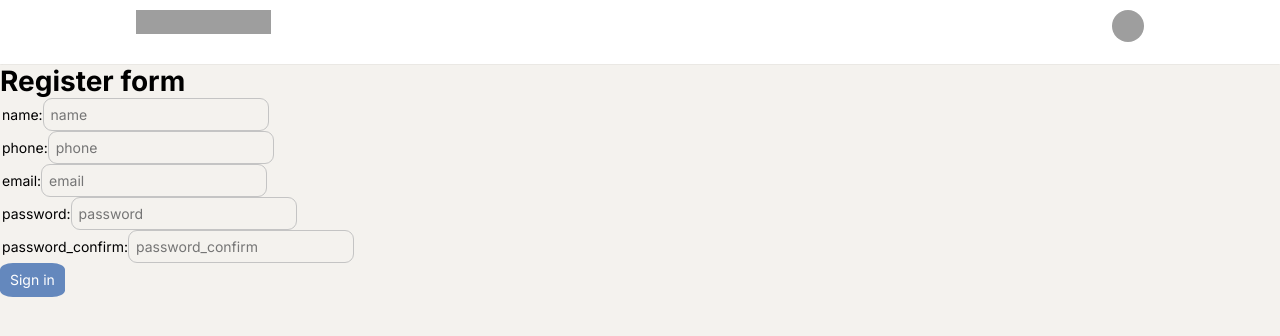
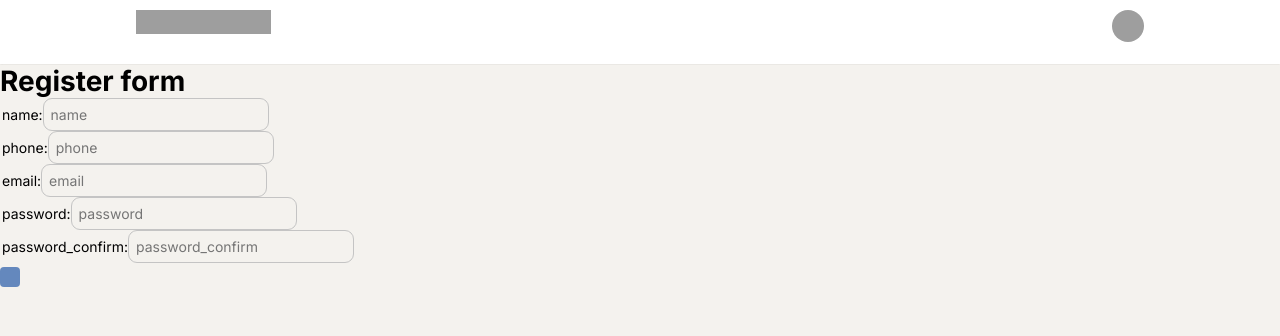
Before and after one commit to tikhomirowww/future-react, a React (Create React App) app: page /register in a window 1280 px wide. Shown: the top 336 px of the page. Built offline with nearby package versions, Linux system fonts and the light colour scheme; grey boxes are pictures that could not be loaded.

Commit message:
Update Button.tsx
btn fix

```diff
--- a/src/ui/button/Button.tsx
+++ b/src/ui/button/Button.tsx
@@ -1,11 +1,11 @@
 import React, { FC } from "react";
 import styles from "./button.module.css";
 interface IButton {
-  label?: string;
+  children?: string;
 }
 
-const Button: FC<IButton> = ({ label }) => {
-  return <button className={styles.button}>{label}</button>;
+const Button: FC<IButton> = ({ children }) => {
+  return <button className={styles.button}>{children}</button>;
 };
 
 export default Button;
```
